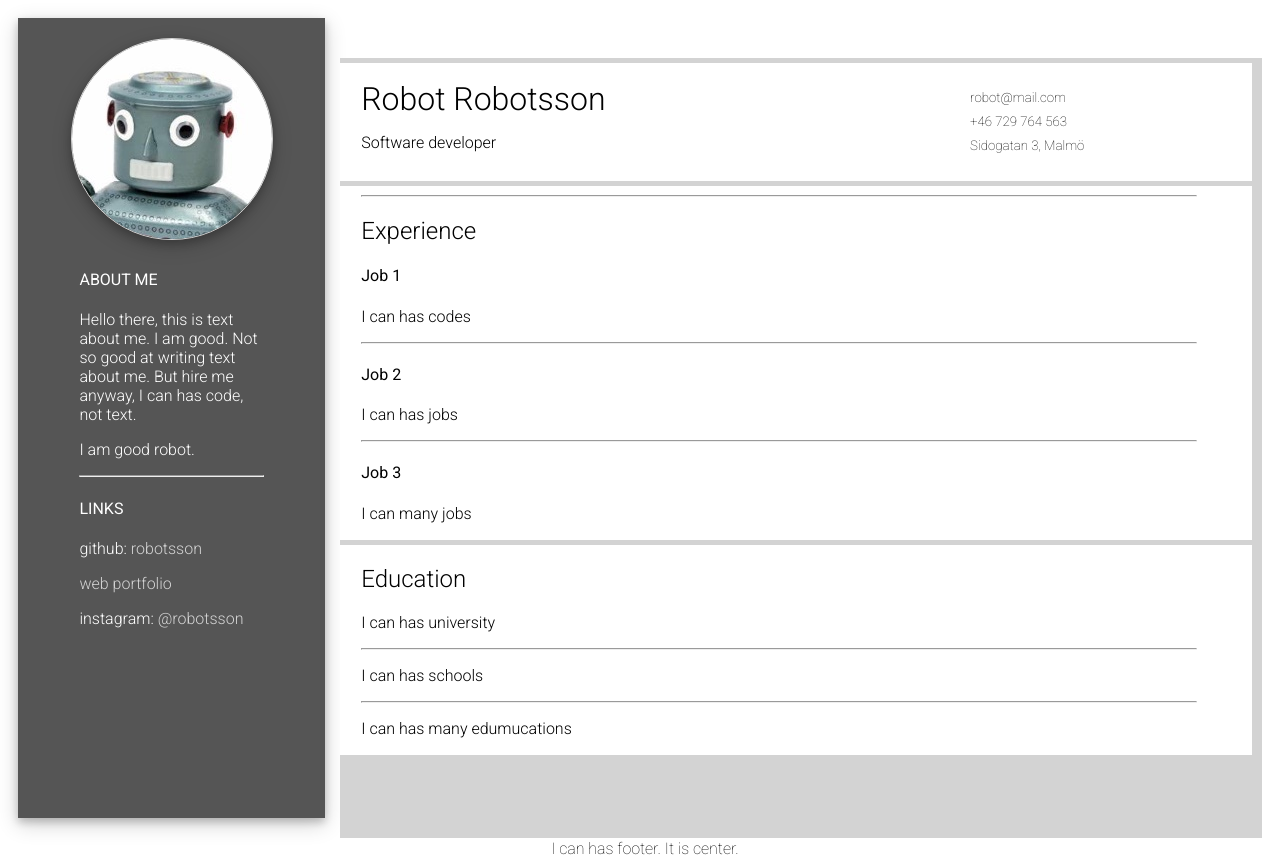
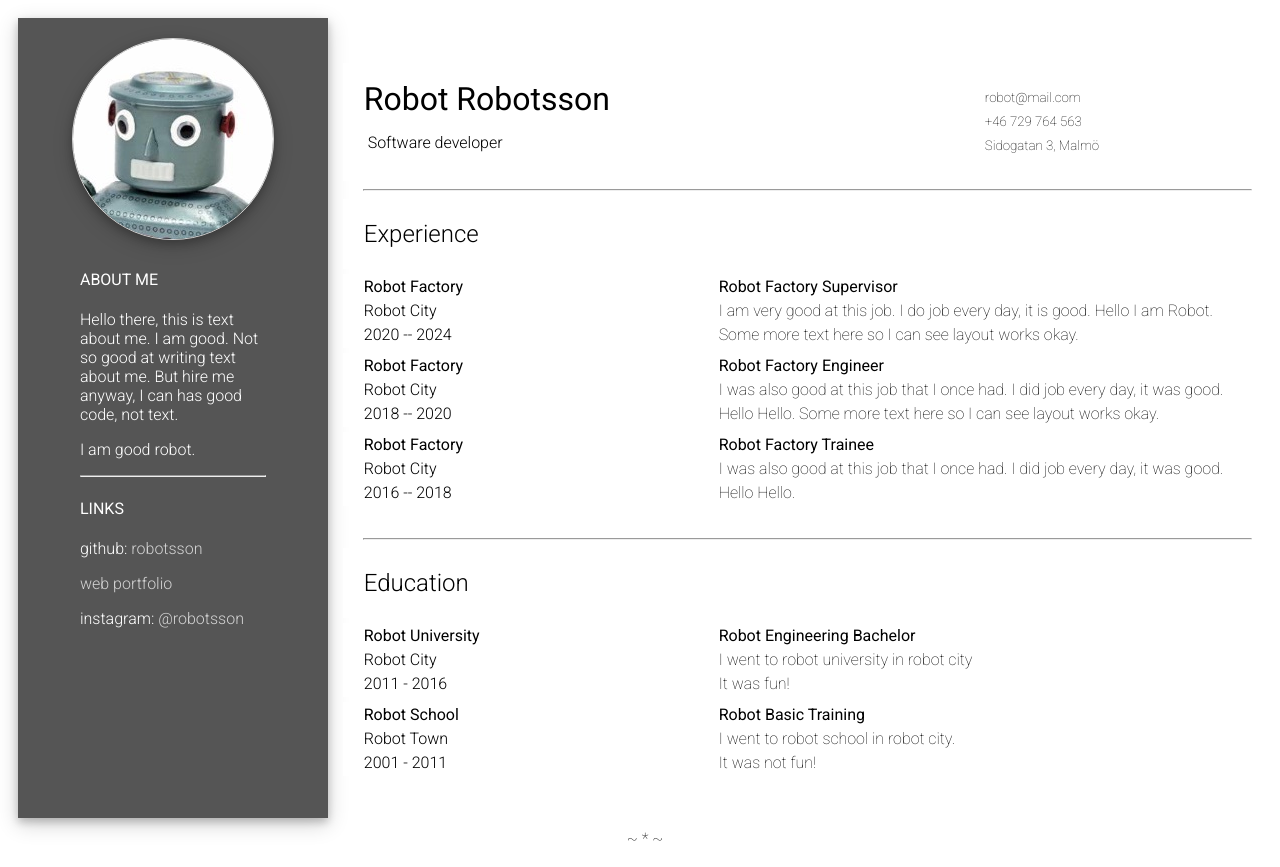
Before and after one commit to robotsson/robotsson.github.io, a plain HTML site: page cv/index.html in a window 1280 px wide. Drawn offline with Linux system fonts and the light colour scheme.

Commit message:
code complete?

```diff
--- a/cv/cv_style.css
+++ b/cv/cv_style.css
@@ -1,36 +1,43 @@
 @import url('//fonts.googleapis.com/css2?family=Roboto:ital,wght@0,100;0,300;0,400;0,500;0,700;0,900;1,100;1,300;1,400;1,500;1,700;1,900&display=swap');
 @import "fonts.css";
 
-html,body,h1,h2,h3,h5,h6 {font-family: "Roboto", sans-serif; font-weight: 300;}
-h1 {font-family: "Roboto", sans-serif; font-weight: 300;}
-h4 {font-family: "Roboto", sans-serif; font-weight: 400;}
-h5 {font-family: "Roboto", sans-serif; font-weight: 200;}
+html,body,h1,h2,h3,h5,h6 { font-family: "Roboto", sans-serif; font-weight: 300; }
+h1 { font-family: "Roboto", sans-serif; font-weight: 400; }
+h4 { font-family: "Roboto", sans-serif; font-weight: 400; }
+h5 { font-family: "Roboto", sans-serif; font-weight: 200; }
 
 body {
-    background-color: white
+  background-color: white
 }
 
 .hrbox {
-  margin-right: 0px;
-  width: 95%;
+  margin-right: 20px;
+  margin-left: 20px;
 }
 
-.flex-container{
-    display: flex;
+.flex-container {
+  display: flex;
 }
 
+/* bold is too bold, using this for companies and job titles */
+.not_bold {
+  font-family: "Roboto", sans-serif; font-weight: 400;
+}
+
+/* links used in left side box, dark background */
 a.one:link { color: lightgray; text-decoration: none }
 a.one:visited { color: lightsteelblue; }
 a.one:hover { color: white; text-decoration: underline }
 a.one:active { color: gray; }
 
+/* link used for mail in top right corner, light background */
 a.two:link { color: black; text-decoration: none }
 a.two:visited { color: lightsteelblue; }
 a.two:hover { color: black; text-decoration: underline }
 a.two:active { color: gray; }
 
-
-.left{
+/* Left side layout box */
+.left {
     border: 0px;
     border-style: solid;
     border-color: black;
@@ -45,7 +52,8 @@ a.two:active { color: gray; }
     box-shadow: 0 4px 8px 0 rgba(0, 0, 0, 0.2), 0 6px 20px 0 rgba(0, 0, 0, 0.19);
 }
 
-.img_profile{
+/* CV picture */
+.img_profile {
     border-radius: 50%;
     border: 1px;
     display: block;
@@ -60,57 +68,77 @@ a.two:active { color: gray; }
     box-shadow: 0 4px 8px 0 rgba(0, 0, 0, 0.2), 0 6px 20px 0 rgba(0, 0, 0, 0.19);
 }
 
-.left_text{
+/* "About me" and "links" text */
+.left_text {
     margin: auto;
     margin-top: 30px;
     width: 60%;
     font-family: "Roboto", sans-serif; font-weight: 300;
     color: white;
-
 }
 
-.right{
+/* Right side layout */
+.right {
     border: 0px;
-    height: 780px;
+    height: 760px;
     width: 75%;
     margin-top: 50px;
-    margin-right: 10px;
-    background-color: lightgrey;
+    margin-right: 0px;
+
+/*
+   background-color: lightgrey;
+*/
 }
 
-
-
-.box{
+/* top layout box for sections in the right side layout */
+.box {
     border: 1px;
     border-style: solid;
     border-color: white;
     height: max-content;
     background-color: white;
     margin-top: 5px;
-    margin-right: 10px;
+    margin-right: 0px;
     margin-bottom: 5px;
     padding-left: 20px;
     padding-right: 10px;
     background-color: #ffffff;
 /*    box-shadow: 0 4px 8px 0 rgba(0, 0, 0, 0.2), 0 6px 20px 0 rgba(0, 0, 0, 0.19); */
-
 }
 
-.box_left{
+/* layout within .box, top element */
+.box_left {
     font-family: "Roboto", sans-serif; font-weight: 300;
     width: 70%;
     line-height: 0.9;
 }
 
-.box_right{
+/* layout within .box, top element */
+.box_right {
     font-family: "Roboto", sans-serif; font-weight: 200;
     width: 30%;
-    text-align: leftt;
+    text-align: left;
     margin-right: 10px;
     line-height: 1.8;
 }
 
-.footer{
+/* layout within .box jobs/education */
+.box_left_job {
+  font-family: "Roboto", sans-serif; font-weight: 300;
+  width: 40%;
+  line-height: 1.5;
+}
+
+/* layout within .box, jobs/education */
+.box_right_job {
+  font-family: "Roboto", sans-serif; font-weight: 200;
+  width: 60%;
+  text-align: left;
+  margin-right: 10px;
+  line-height: 1.5;
+}
+
+.footer {
     border: 1px;
     border-style: solid;
     border-color: white;
@@ -118,8 +146,8 @@ a.two:active { color: gray; }
     background-color: white;
     padding-left: 10px;
     margin-top: 0px;
-    margin-left: 10px;
-    margin-right: 10px;
+    margin-left: 0px;
+    margin-right: 0px;
 
     text-align: center;
     /*
--- a/cv/index.html
+++ b/cv/index.html
@@ -9,8 +9,10 @@
 
   <body>
 
+    <!-- top level flex container -->
     <div class="flex-container">
 
+      <!-- left side layout box -->
       <div class="left">
         <div>
           <img src="images/robot.jpg" class="img_profile">
@@ -19,7 +21,7 @@
         <div class="left_text">
           <h4>ABOUT ME</h4>
           Hello there, this is text about me. I am good. Not so good at writing text about me.
-              But hire me anyway, I can has code, not text.<p>
+          But hire me anyway, I can has good code, not text.<p>
           I am good robot.<p><hr>
 
           <h4>LINKS</h4>
@@ -28,13 +30,16 @@
           instagram: <a href="https://instagram.com/robotsson" class="one">@robotsson</a><p>
         </div>
       </div>
+      <!-- end left side layout -->
 
+      <!-- right side of the layout -->
       <div class="right">
 
+        <!-- title box, name, job title, contact info -->
         <div class="box flex-container">
           <div class="box_left"><p>
             <h1>Robot Robotsson</h1>
-                  Software developer
+                &nbsp;Software developer
           </div>
 
           <div class="box_right">
@@ -44,35 +49,87 @@
             </h5>
           </div>
         </div>
+        <!-- end title box -->
 
-            <div class="box">
         <div class="hrbox"><hr></div>
-                <h2>Experience</h2>
-                <h4>Job 1</h4>
-                <p>I can has codes
-                <div class="hrbox"><hr></div>
-                <h4>Job 2</h4>
-                <p>I can has jobs
-                <div class="hrbox"><hr></div>
-                <h4>Job 3</h4>
-                <p>I can many jobs
+
+        <div class="box"><h2>Experience</h2></div>
+
+        <div class="box flex-container">
+          <div class="box_left_job"</div>
+            <div class="not_bold">Robot Factory</div>
+            Robot City<br>
+            2020 -- 2024
+          </div>
+          <div class="box_right_job"</div>
+            <div class="not_bold">Robot Factory Supervisor</div>
+            I am very good at this job.
+            I do job every day, it is good. Hello I am Robot.
+            Some more text here so I can see layout works okay.
+          </div>
         </div>
 
-            <div class="box">
-                <h2>Education</h2>
-                <p>I can has university
-                <div class="hrbox"><hr></div>
-                <p>I can has schools
-                <div class="hrbox"><hr></div>
-                <p>I can has many edumucations
+        <div class="box flex-container">
+          <div class="box_left_job"</div>
+            <div class="not_bold">Robot Factory</div>
+            Robot City<br>
+            2018 -- 2020
+          </div>
+          <div class="box_right_job"</div>
+            <div class="not_bold">Robot Factory Engineer</div>
+            I was also good at this job that I once had.
+            I did job every day, it was good. Hello Hello.
+            Some more text here so I can see layout works okay.
+          </div>
+        </div>
+
+        <div class="box flex-container">
+          <div class="box_left_job"</div>
+            <div class="not_bold">Robot Factory</div>
+            Robot City<br>
+            2016 -- 2018
+          </div>
+          <div class="box_right_job"</div>
+            <div class="not_bold">Robot Factory Trainee</div>I was also good at this job that I once had.
+            I did job every day, it was good. Hello Hello.
+          </div>
+        </div>
+
+        <br><div class="hrbox"><hr></div>
+
+        <div class="box"><h2>Education</h2></div>
+
+        <div class="box flex-container">
+          <div class="box_left_job"</div>
+            <div class="not_bold">Robot University</div>
+            Robot City<br>
+            2011 - 2016
+          </div>
+          <div class="box_right_job"</div>
+            <div class="not_bold">Robot Engineering Bachelor</div>I went to robot university in robot city<br>
+            It was fun!
+          </div>
+        </div>
+        <div class="box flex-container">
+          <div class="box_left_job"</div>
+            <div class="not_bold">Robot School</div>
+            Robot Town<br>
+            2001 - 2011
+          </div>
+          <div class="box_right_job"</div>
+            <div class="not_bold">Robot Basic Training</div>I went to robot school in robot city.<br>
+            It was not fun!
+          </div>
         </div>
 
       </div>
+      <!-- end right layout box -->
 
     </div>
+    <!-- end top level flex container -->
 
     <footer class="footer">
-        I can has footer. It is center.
+        ~ * ~
     </footer>
 
   </body>
```
Lines whose indentation alone changed are shown as unchanged.
